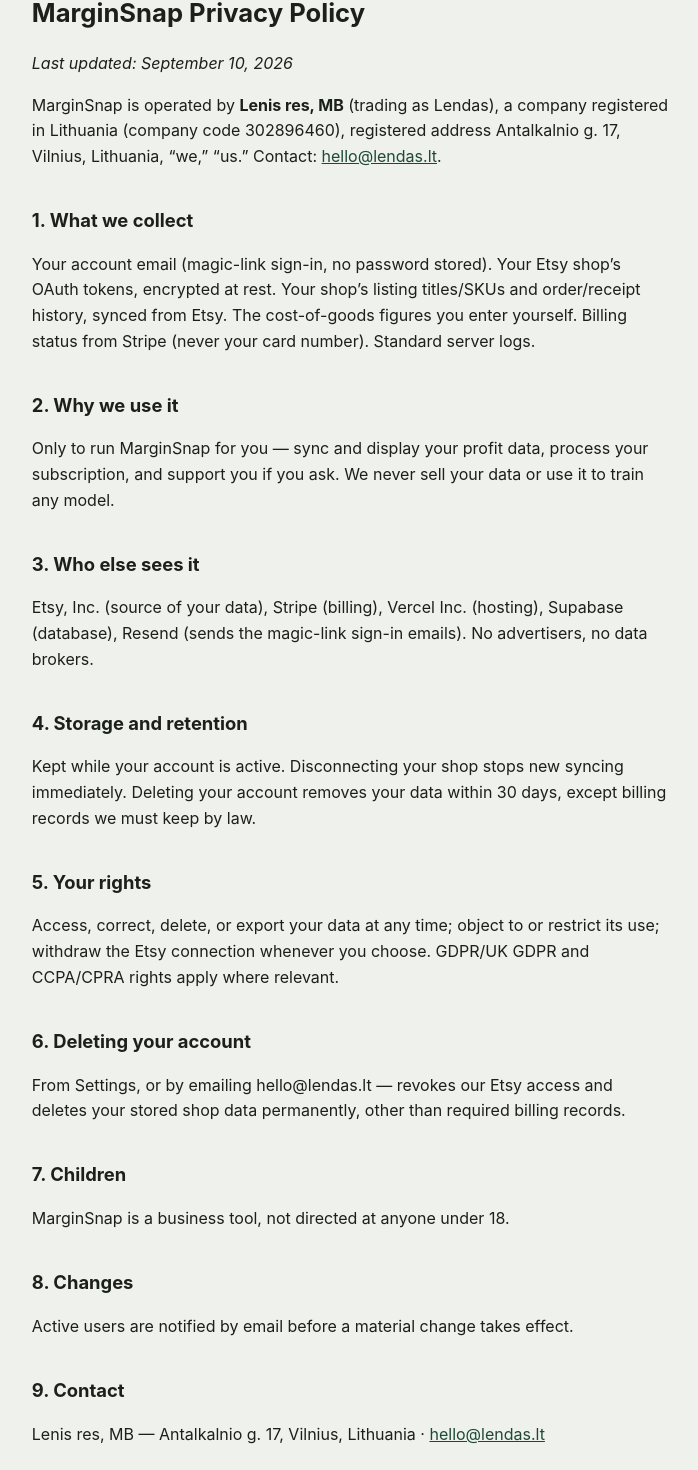
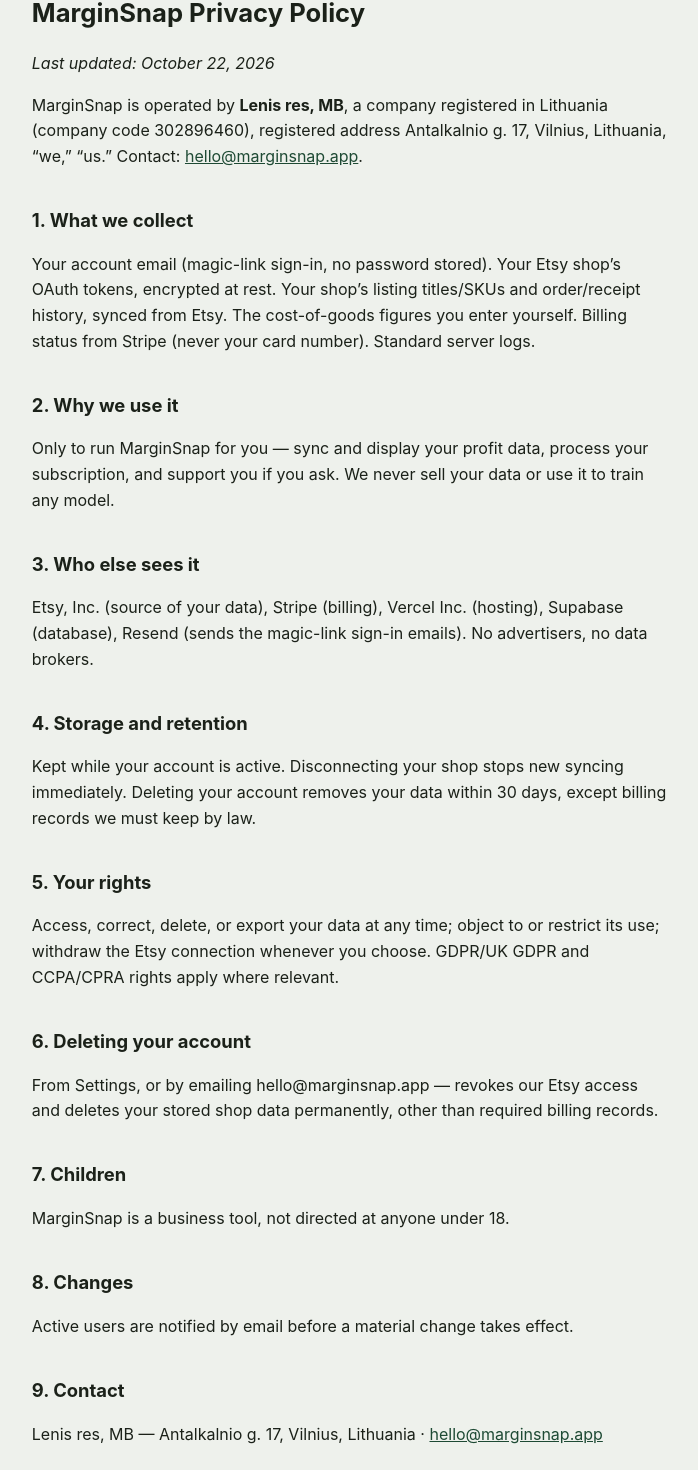
Before and after one commit to soleczniki/marginsnap, a Next.js app: page /privacy in a window 1280 px wide. Shown: the part 141-1611 px from the top of the page, without its empty margins (289-987 px from the left). Built offline with nearby package versions, Linux system fonts and the light colour scheme.

Commit message:
Use hello@marginsnap.app as the only contact address, remove Lendas references

```diff
--- a/src/app/dashboard/page.tsx
+++ b/src/app/dashboard/page.tsx
@@ -300,7 +300,7 @@
           <div className="card" style={{ marginBottom: 20, borderColor: "var(--loss)" }}>
             Couldn&rsquo;t open the billing portal just now — nothing on your account changed.
             Try again in a moment; if it keeps happening, email{" "}
-            <a href="mailto:support@marginsnap.app">support@marginsnap.app</a>.
+            <a href="mailto:hello@marginsnap.app">hello@marginsnap.app</a>.
           </div>
         )}
 
--- a/src/app/privacy/page.tsx
+++ b/src/app/privacy/page.tsx
@@ -11,12 +11,12 @@
       <PublicNav />
       <main className="legal-doc">
       <h1>MarginSnap Privacy Policy</h1>
-      <p><em>Last updated: September 10, 2026</em></p>
+      <p><em>Last updated: October 22, 2026</em></p>
       <p>
-        MarginSnap is operated by <strong>Lenis res, MB</strong> (trading as Lendas), a company
+        MarginSnap is operated by <strong>Lenis res, MB</strong>, a company
         registered in Lithuania (company code 302896460), registered address Antalkalnio g. 17,
         Vilnius, Lithuania, &ldquo;we,&rdquo; &ldquo;us.&rdquo; Contact:{" "}
-        <a href="mailto:hello@lendas.lt">hello@lendas.lt</a>.
+        <a href="mailto:hello@marginsnap.app">hello@marginsnap.app</a>.
       </p>
 
       <h2>1. What we collect</h2>
@@ -35,7 +35,7 @@
       <p>Access, correct, delete, or export your data at any time; object to or restrict its use; withdraw the Etsy connection whenever you choose. GDPR/UK GDPR and CCPA/CPRA rights apply where relevant.</p>
 
       <h2>6. Deleting your account</h2>
-      <p>From Settings, or by emailing hello@lendas.lt — revokes our Etsy access and deletes your stored shop data permanently, other than required billing records.</p>
+      <p>From Settings, or by emailing hello@marginsnap.app — revokes our Etsy access and deletes your stored shop data permanently, other than required billing records.</p>
 
       <h2>7. Children</h2>
       <p>MarginSnap is a business tool, not directed at anyone under 18.</p>
@@ -44,7 +44,7 @@
       <p>Active users are notified by email before a material change takes effect.</p>
 
       <h2>9. Contact</h2>
-      <p>Lenis res, MB — Antalkalnio g. 17, Vilnius, Lithuania · <a href="mailto:hello@lendas.lt">hello@lendas.lt</a></p>
+      <p>Lenis res, MB — Antalkalnio g. 17, Vilnius, Lithuania · <a href="mailto:hello@marginsnap.app">hello@marginsnap.app</a></p>
       </main>
     </>
   );
--- a/src/app/terms/page.tsx
+++ b/src/app/terms/page.tsx
@@ -18,9 +18,9 @@
       <PublicNav />
       <main className="legal-doc">
       <h1>MarginSnap Terms of Service</h1>
-      <p><em>Last updated: September 24, 2026</em></p>
+      <p><em>Last updated: October 22, 2026</em></p>
       <p>
-        Operated by <strong>Lenis res, MB</strong> (trading as Lendas), a company registered in
+        Operated by <strong>Lenis res, MB</strong>, a company registered in
         Lithuania (company code 302896460), registered address Antalkalnio g. 17, Vilnius,
         Lithuania. By creating an account you agree to these terms.
       </p>
@@ -69,7 +69,7 @@
       <p>These terms are governed by the laws of the Republic of Lithuania, where Lenis res, MB is registered.</p>
 
       <h2>12. Contact</h2>
-      <p>Lenis res, MB — Antalkalnio g. 17, Vilnius, Lithuania · <a href="mailto:hello@lendas.lt">hello@lendas.lt</a></p>
+      <p>Lenis res, MB — Antalkalnio g. 17, Vilnius, Lithuania · <a href="mailto:hello@marginsnap.app">hello@marginsnap.app</a></p>
       </main>
     </>
   );
```
